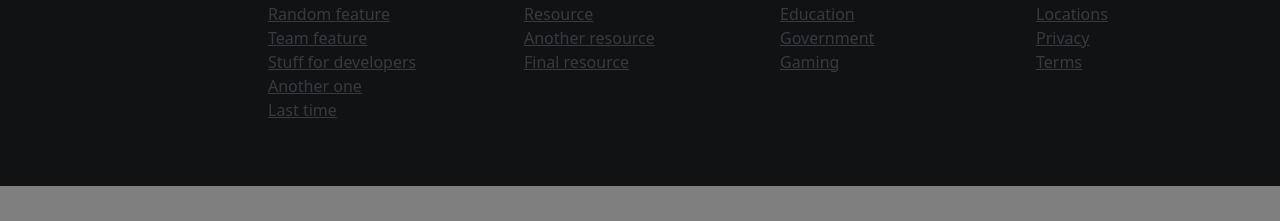
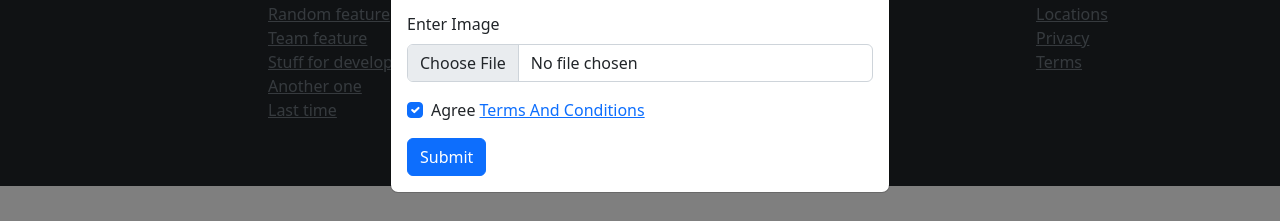
Before and after one commit to anuragkumart16/Vihaan, a Django app: page /seller/ in a window 1280 px wide, after a click on "Register". Shown: the part 742-963 px from the top of the page. Run offline with Django 4.2, Linux system fonts and the light colour scheme.

Commit message:
improved the seller model and added imagefeild

```diff
--- a/Vihaan/Seller/models.py
+++ b/Vihaan/Seller/models.py
@@ -6,3 +6,8 @@
     seller_phone=models.CharField(max_length=100)
     seller_raw=models.CharField(max_length=50)
     seller_price=models.CharField(max_length=10)
+    desc=models.CharField(max_length=500,default="")
+    img=models.ImageField( upload_to='images/',default="")
+
+    def __str__(self):
+        return self.seller_raw
--- a/Vihaan/Seller/views.py
+++ b/Vihaan/Seller/views.py
@@ -5,11 +5,14 @@
 # Create your views here.
 def index(request):
     if request.method=="POST":
+        # form = Seller_table(request.POST, request.FILES)
         name=request.POST.get('seller_name')
         phone=request.POST.get('seller_phone')
         raw=request.POST.get('seller_raw')
         price=request.POST.get('seller_price')
-        Seller=Seller_table(seller_name=name,seller_phone=phone,seller_raw=raw,seller_price=price)
+        discription=request.POST.get('desc')
+        image=request.POST.get('img')
+        Seller=Seller_table(seller_name=name,seller_phone=phone,seller_raw=raw,seller_price=price,desc=discription,img=image)
 
         Seller.save()
         messages.success(request,'Successfully Made A Registration')
--- a/Vihaan/Vihaan/settings.py
+++ b/Vihaan/Vihaan/settings.py
@@ -127,3 +127,9 @@
 # https://docs.djangoproject.com/en/4.1/ref/settings/#default-auto-field
 
 DEFAULT_AUTO_FIELD = 'django.db.models.BigAutoField'
+
+# Base url to serve media files
+MEDIA_URL = '/media/'
+
+# Path where media is stored
+MEDIA_ROOT = os.path.join(BASE_DIR, 'media/')
--- a/Vihaan/Vihaan/urls.py
+++ b/Vihaan/Vihaan/urls.py
@@ -15,10 +15,12 @@
 """
 from django.contrib import admin
 from django.urls import path,include
+from django.conf import settings
+from django.conf.urls.static import static
 
 urlpatterns = [
     path('admin/', admin.site.urls),
     path('',include("Home.urls")),
     path('seller/',include("Seller.urls")),
     path('buyer/',include("Buyer.urls")),
-]
+]+ static(settings.MEDIA_URL,document_root=settings.MEDIA_ROOT)
--- a/Vihaan/templates/seller.html
+++ b/Vihaan/templates/seller.html
@@ -61,7 +61,7 @@
                                     aria-label="Close"></button>
                             </div>
                             <div class="modal-body">
-                                <form method="post" action="">
+                                <form method="post" action="" enctype="multipart/form-data">
                                     {% csrf_token %}
                                     <div class="mb-3">
                                         <label for="Name" class="form-label">Name</label>
@@ -80,11 +80,23 @@
                                         <input type="text" class="form-control" id="seller_price"
                                             placeholder="Your Expected Price Per std." name="seller_price">
                                     </div>
+                                    <div class="mb-3">
+                                        <label for="textarea" class="form-label">Description</label>
+                                        <textarea class="form-control" name="desc" id="desc" cols="30" rows="10"
+                                            placeholder="Enter your text here"></textarea>
+                                    </div>
+
+                                    <div class="mb-3">
+                                        <label for="formFile" class="form-label">Enter Image</label>
+                                        <input class="form-control" type="file" id="formFile" name="img">
+                                    </div>
 
 
                                     <div class="mb-3 form-check">
-                                        <input type="checkbox" class="form-check-input" id="seller_agree">
-                                        <label class="form-check-label" for="agree">Agree <a  data-bs-toggle="modal" data-bs-target="#terms" class="link-primary">Terms And Conditions</a></label>
+                                        <input type="checkbox" class="form-check-input" id="seller_agree" checked>
+                                        <label class="form-check-label" for="agree">Agree <a data-bs-toggle="modal"
+                                                data-bs-target="#terms" class="link-primary">Terms And
+                                                Conditions</a></label>
                                     </div>
                                     <button type="submit" class="btn btn-primary">Submit</button>
                                 </form>
@@ -117,7 +129,7 @@
 <div class="container col-xxl-8 px-4 py-5">
     <div class="row flex-lg-row-reverse align-items-center g-5 py-5">
         <div class="col-10 col-sm-8 col-lg-6">
-            <img src="static/spice.jpg" class="d-block mx-lg-auto img-fluid" alt="Bootstrap Themes" width="700"
+            <img src="/static/spice.jpg" class="d-block mx-lg-auto img-fluid" alt="Bootstrap Themes" width="700"
                 height="500" loading="lazy">
         </div>
         <div class="col-lg-6">
@@ -160,7 +172,8 @@
             </div>
             <div class="modal-footer">
                 <button type="button" class="btn btn-secondary" data-bs-dismiss="modal">Close</button>
-                <button type="button" class="btn btn-primary" data-bs-dismiss="modal" data-bs-toggle="modal" data-bs-target="#register">Agree</button>
+                <button type="button" class="btn btn-primary" data-bs-dismiss="modal" data-bs-toggle="modal"
+                    data-bs-target="#register">Agree</button>
             </div>
         </div>
     </div>
@@ -168,7 +181,14 @@
 <footer class="container-fluid py-5 bg-dark text-dark">
     <div class="row">
         <div class="col-12 col-md">
-        <svg xmlns="http://www.w3.org/2000/svg" width="24" height="24" fill="none" stroke="currentColor" stroke-linecap="round" stroke-linejoin="round" stroke-width="2" class="d-block mb-2" role="img" viewBox="0 0 24 24"><title>Product</title><circle cx="12" cy="12" r="10"/><path d="M14.31 8l5.74 9.94M9.69 8h11.48M7.38 12l5.74-9.94M9.69 16L3.95 6.06M14.31 16H2.83m13.79-4l-5.74 9.94"/></svg>
+            <svg xmlns="http://www.w3.org/2000/svg" width="24" height="24" fill="none" stroke="currentColor"
+                stroke-linecap="round" stroke-linejoin="round" stroke-width="2" class="d-block mb-2" role="img"
+                viewBox="0 0 24 24">
+                <title>Product</title>
+                <circle cx="12" cy="12" r="10" />
+                <path
+                    d="M14.31 8l5.74 9.94M9.69 8h11.48M7.38 12l5.74-9.94M9.69 16L3.95 6.06M14.31 16H2.83m13.79-4l-5.74 9.94" />
+            </svg>
             <small class="d-block mb-3 text-muted">&copy; 2017–2022</small>
         </div>
         <div class="col-6 col-md">
```
Also changed, not shown: Vihaan/Seller/migrations/0002_seller_table_desc_seller_table_img.py (added), Vihaan/db.sqlite3, Vihaan/media/images/angoor.png (added). Lines whose indentation alone changed are shown as unchanged.
